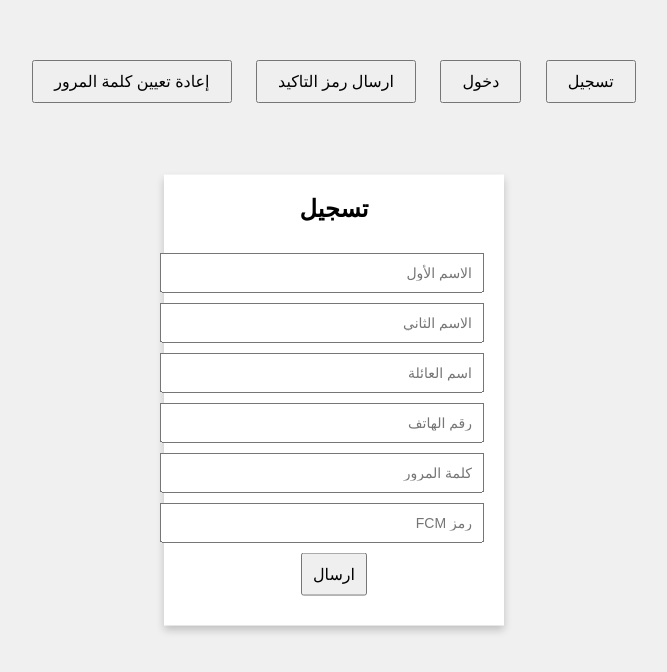
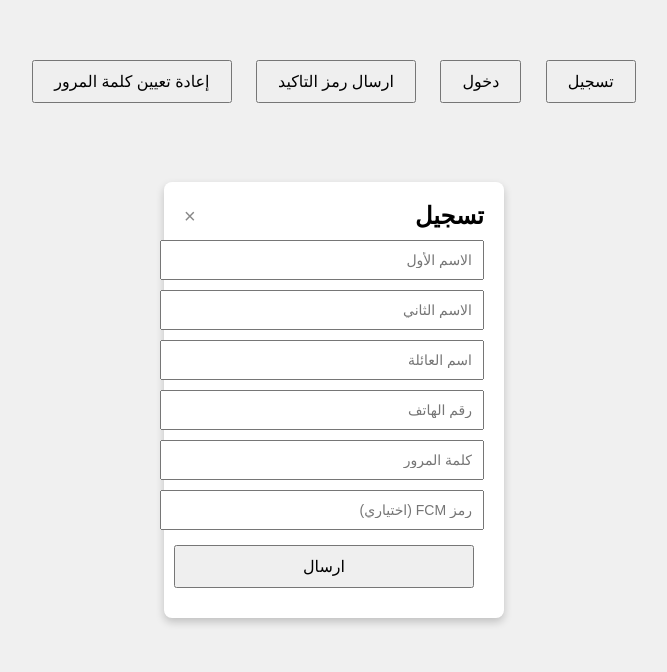
Before and after one commit to ahmedgold1999/mobile, a plain HTML site: page index.html in a window 1280 px wide. Both pictures are taken after a click on the button "تسجيل". Shown: the whole page, without its empty margins (306-973 px from the left). Drawn offline with Linux system fonts and the light colour scheme.

Commit message:
Update index.html

```diff
--- a/index.html
+++ b/index.html
@@ -5,16 +5,68 @@
   <meta name="viewport" content="width=device-width, initial-scale=1.0">
   <title>واجهة تسجيل</title>
   <style>
-    body { font-family: Arial, sans-serif; background-color: #f0f0f0; text-align: center; }
-    .container { margin-top: 50px; }
-    button { margin: 10px; padding: 10px 20px; font-size: 16px; cursor: pointer; }
+    body {
+      font-family: Arial, sans-serif;
+      background-color: #f0f0f0;
+      text-align: center;
+      margin: 0;
+      padding: 0;
+    }
+    .container {
+      margin-top: 50px;
+    }
+    button {
+      margin: 10px;
+      padding: 10px 20px;
+      font-size: 16px;
+      cursor: pointer;
+    }
     /* Pop-up modal styles */
-    .modal { display: none; position: fixed; top: 50%; left: 50%; transform: translate(-50%, -50%);
-             width: 300px; padding: 20px; background-color: white; box-shadow: 0 4px 8px rgba(0, 0, 0, 0.2); }
-    .modal.active { display: block; }
-    .modal h2 { margin-top: 0; }
-    .modal input { width: 100%; padding: 10px; margin-top: 10px; font-size: 14px; }
-    .modal button { padding: 10px; font-size: 16px; cursor: pointer; }
+    .modal {
+      display: none;
+      position: fixed;
+      top: 50%;
+      left: 50%;
+      transform: translate(-50%, -50%);
+      width: 300px;
+      padding: 20px;
+      background-color: white;
+      box-shadow: 0 4px 8px rgba(0, 0, 0, 0.2);
+      border-radius: 8px;
+      z-index: 1000;
+    }
+    .modal.active {
+      display: block;
+    }
+    .modal-header {
+      display: flex;
+      justify-content: space-between;
+      align-items: center;
+    }
+    .modal-header h2 {
+      margin: 0;
+    }
+    .modal-header .close {
+      font-size: 20px;
+      cursor: pointer;
+      color: #888;
+    }
+    .modal-header .close:hover {
+      color: #333;
+    }
+    .modal input {
+      width: 100%;
+      padding: 10px;
+      margin-top: 10px;
+      font-size: 14px;
+    }
+    .modal button {
+      padding: 10px;
+      font-size: 16px;
+      cursor: pointer;
+      margin-top: 15px;
+      width: 100%;
+    }
   </style>
 </head>
 <body>
@@ -28,7 +80,10 @@
 
 <!-- Pop-up Modal -->
 <div id="popupModal" class="modal">
-  <h2 id="modalTitle">ادخل التفاصيل</h2>
+  <div class="modal-header">
+    <h2 id="modalTitle">ادخل التفاصيل</h2>
+    <span class="close" onclick="closeModal()">&times;</span>
+  </div>
   <div id="modalFields">
     <!-- Fields will be populated dynamically based on the action -->
   </div>
@@ -54,7 +109,7 @@
         <input type="text" id="familyName" placeholder="اسم العائلة">
         <input type="text" id="phoneNumber" placeholder="رقم الهاتف">
         <input type="password" id="password" placeholder="كلمة المرور">
-        <input type="text" id="fcmToken" placeholder="رمز FCM">
+        <input type="text" id="fcmToken" placeholder="رمز FCM (اختياري)">
       `;
     } else if (action === 'login') {
       title = 'دخول';
@@ -97,14 +152,14 @@
         familyName: document.getElementById('familyName').value,
         phoneNumber: document.getElementById('phoneNumber').value,
         password: document.getElementById('password').value,
-        fcmToken: document.getElementById('fcmToken').value
+        fcmToken: document.getElementById('fcmToken').value || ''
       };
     } else if (currentAction === 'login') {
       url = '/api/v1/Account/Login';
       data = {
         userNameOrEmailAddress: document.getElementById('userNameOrEmailAddress').value,
         password: document.getElementById('password').value,
-        twoFactorVerificationCode: document.getElementById('twoFactorVerificationCode').value,
+        twoFactorVerificationCode: document.getElementById('twoFactorVerificationCode').value || '',
         rememberClient: true
       };
     } else if (currentAction === 'sendVerification') {
@@ -129,11 +184,11 @@
         body: JSON.stringify(data)
       });
 
+      const result = await response.json();
       if (response.ok) {
         alert("تم ارسال الطلب بنجاح!");
       } else {
-        const result = await response.json();
-        alert("خطأ: " + result.error.message);
+        alert("خطأ: " + (result.error ? result.error.message : "حدث خطأ غير معروف"));
       }
     } catch (error) {
       alert("خطأ في الاتصال بالخادم.");
```
